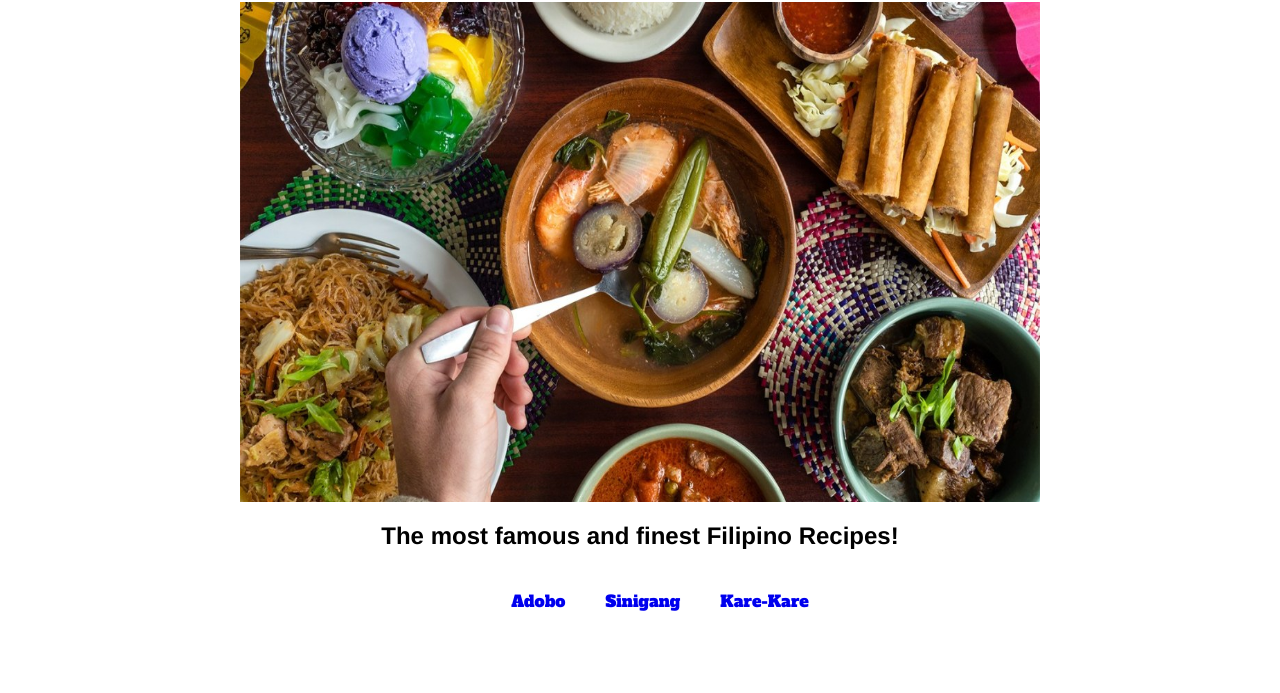
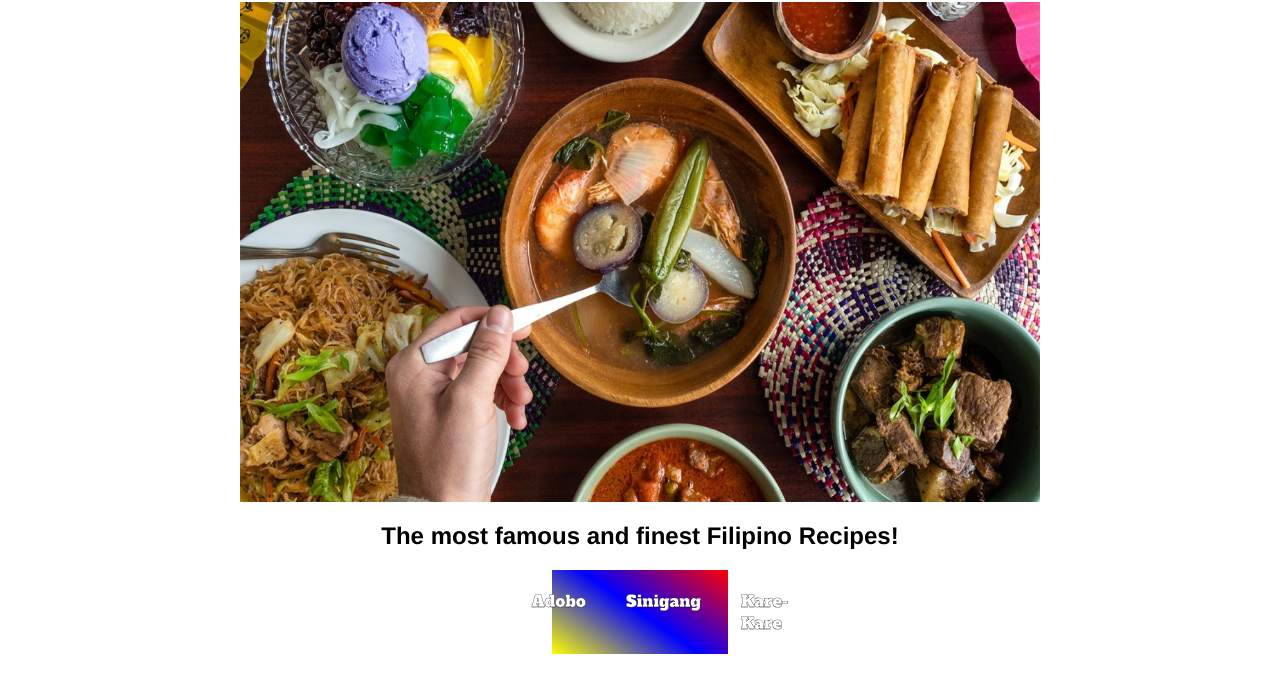
Before and after one commit to marcelee0713/odin-recipes, a plain HTML site: page index.html in a window 1280 px wide. Shown: the part 85-778 px from the top of the page. Drawn offline with Linux system fonts and the light colour scheme.

Commit message:
Added some styles in the main page

```diff
--- a/index.html
+++ b/index.html
@@ -11,10 +11,13 @@
         </div>
         <img src="img/mainbg.jpg">
         <h2>The most famous and finest Filipino Recipes!</h2>
-        <ul>
-            <li><a href="recipes/adobo.html">Adobo</a></li>
-            <li><a href="recipes/sinigang.html">Sinigang</a></li>
-            <li><a href="recipes/kare-kare.html">Kare-Kare</a></li>
-        </ul>
+
+        <div class="uldecorator">
+            <ul>
+                <li><a href="recipes/adobo.html">Adobo</a></li>
+                <li><a href="recipes/sinigang.html">Sinigang</a></li>
+                <li><a href="recipes/kare-kare.html">Kare-Kare</a></li>
+            </ul>
+        </div>
     </body>
 </html>
--- a/styles.css
+++ b/styles.css
@@ -21,15 +21,23 @@ ul{
     justify-content: center;
 }
 li{
+
     font-family: 'Alfa Slab One';
     list-style-type: none;
     padding: 20px;
 }
 a{
+    -webkit-text-stroke: 0.3px black;
+    color: white;
     text-decoration: none;
 }
 .h1decorator{
-    -webkit-text-stroke: 1px black;
+    -webkit-text-stroke: 0.2px black;
     color:white;
     background:linear-gradient(35deg, yellow, blue, red );
 }
+.uldecorator{
+    margin-left: 34em;
+    margin-right: 34em;
+    background:linear-gradient(35deg, yellow, blue, red );
+}
```
